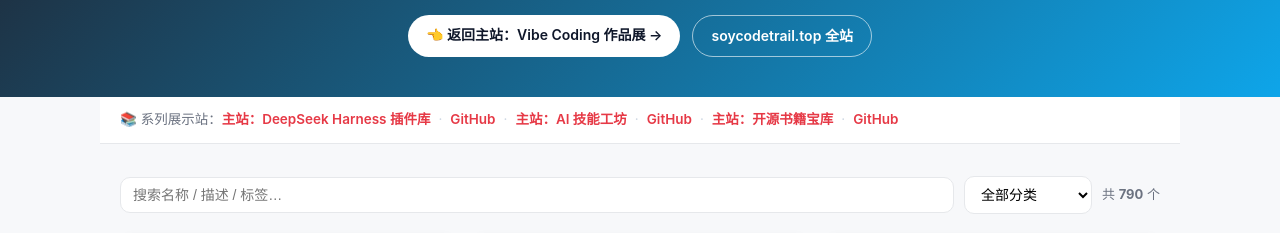
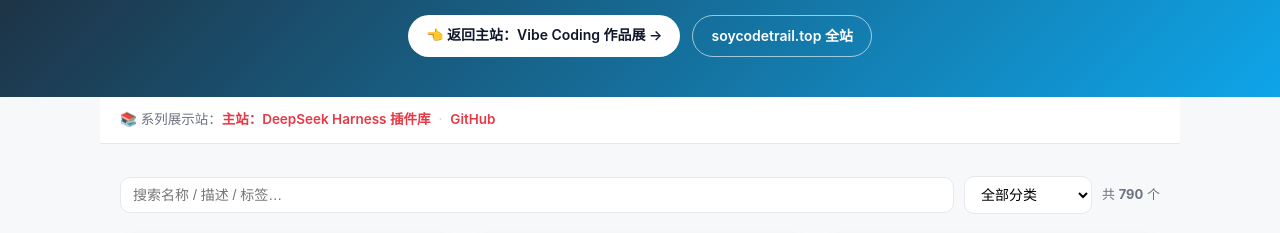
Before and after one commit to soycodetrail/vibe-coding-gallery, a plain HTML site: page index.html in a window 1280 px wide. Shown: the part 125-358 px from the top of the page. Drawn offline with Linux system fonts and the light colour scheme.

Commit message:
sync: 自动同步自主站（790 条 / 15 分类）

```diff
--- a/index.html
+++ b/index.html
@@ -59,7 +59,7 @@
       <a class="btn btn--ghost" href="https://soycodetrail.top" target="_blank" rel="noopener">soycodetrail.top 全站</a>
     </div>
   </header>
-  <nav class="series">📚 系列展示站：<a href="https://soycodetrail.top/dsh-plugins" target="_blank" rel="noopener">主站：DeepSeek Harness 插件库</a><span class="sep">·</span><a href="https://github.com/soycodetrail/deepseek-harness-plugins" target="_blank" rel="noopener">GitHub</a><span class="sep">·</span><a href="https://soycodetrail.top/skills" target="_blank" rel="noopener">主站：AI 技能工坊</a><span class="sep">·</span><a href="https://github.com/soycodetrail/ai-skills-workshop" target="_blank" rel="noopener">GitHub</a><span class="sep">·</span><a href="https://soycodetrail.top/books" target="_blank" rel="noopener">主站：开源书籍宝库</a><span class="sep">·</span><a href="https://github.com/soycodetrail/ai-books-treasury" target="_blank" rel="noopener">GitHub</a></nav>
+  <nav class="series">📚 系列展示站：<a href="https://soycodetrail.top/dsh-plugins" target="_blank" rel="noopener">主站：DeepSeek Harness 插件库</a><span class="sep">·</span><a href="https://github.com/soycodetrail/deepseek-harness-plugins" target="_blank" rel="noopener">GitHub</a></nav>
   <main class="wrap">
     <div class="toolbar">
       <input id="q" type="search" placeholder="搜索名称 / 描述 / 标签…" />
```
Also changed, not shown: 1 other file.
